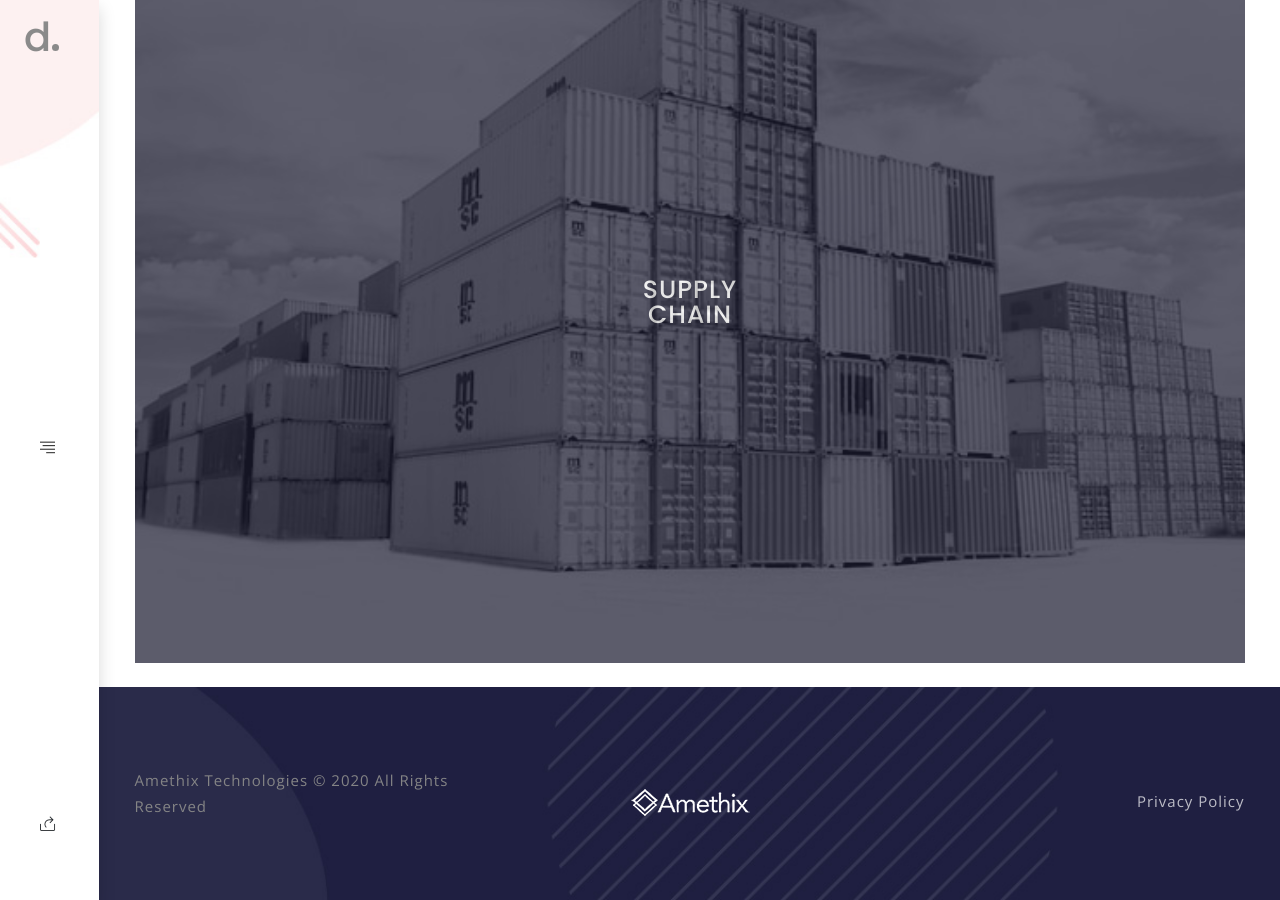
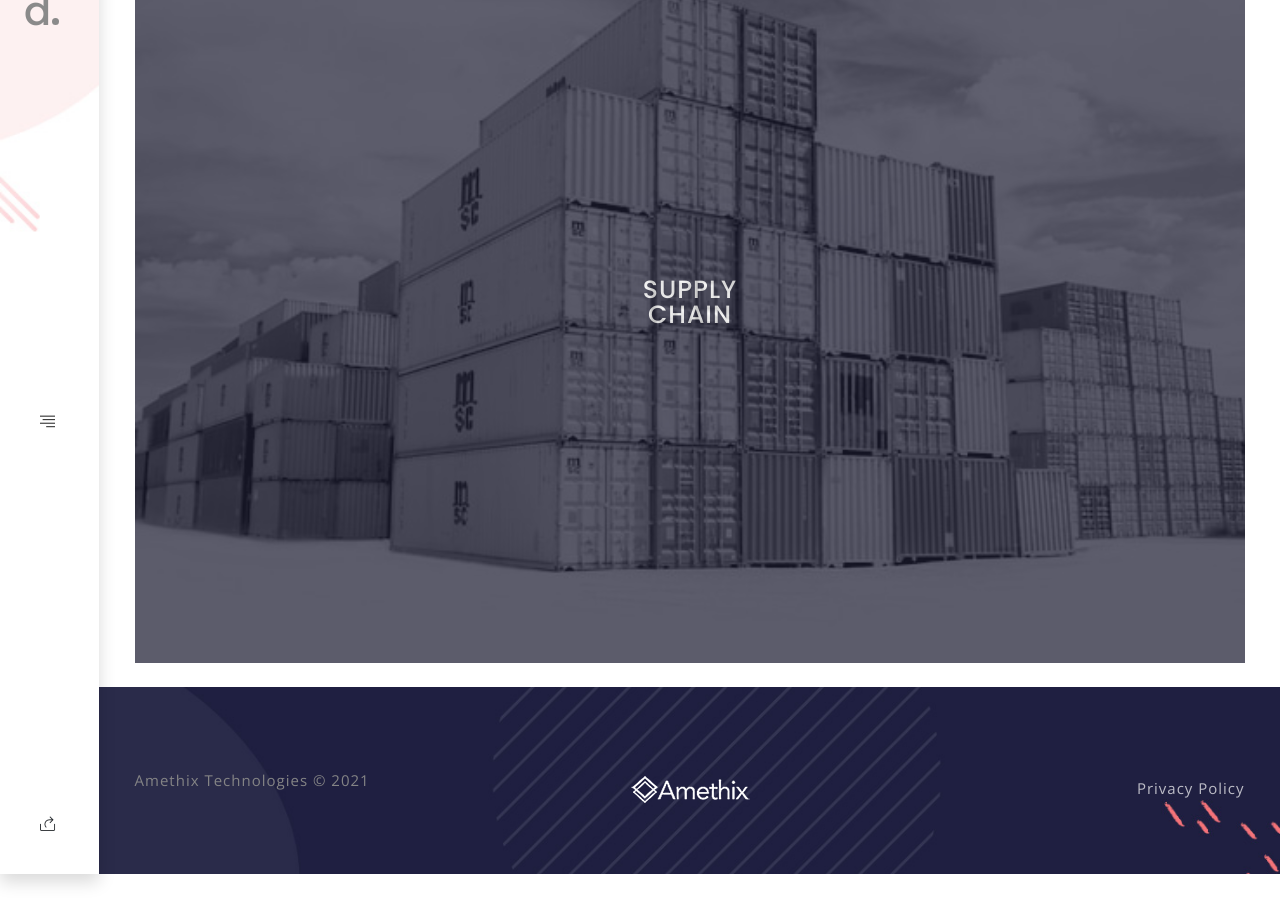
Before and after one commit to fgadaleta/amethix-webpage, a Jekyll site: the page built from index-4.html, in a window 1280 px wide and 900 px high, scrolled down 2649 px. Built offline with Jekyll 4.4.1, drawn with Linux system fonts in a browser that asks for light colours.

Commit message:
footer copyright

```diff
--- a/_config.yml
+++ b/_config.yml
@@ -12,7 +12,7 @@
 contact_form_action: "https://formspree.io/f/xpvralvx" # works with https://fomrspree.io
 mailchimp_list: "https://themeix.us16.list-manage.com/subscribe/post?u=307862c135e4548eecf86f389&amp;id=342411fb35"
 footer_content: "Making sense of your data."
-copyright : "Amethix Technologies &copy; 2020 All Rights Reserved"
+copyright : "Amethix Technologies &copy; 2021"
 # page header default image
 cover_image: "/assets/images/bg/about-bg.jpg"
 google_map_api: "https://maps.googleapis.com/maps/api/js?key=AIzaSyDnh74UN6BKgq9U5fMNGhdZOSpmM_QnZqs"
```
